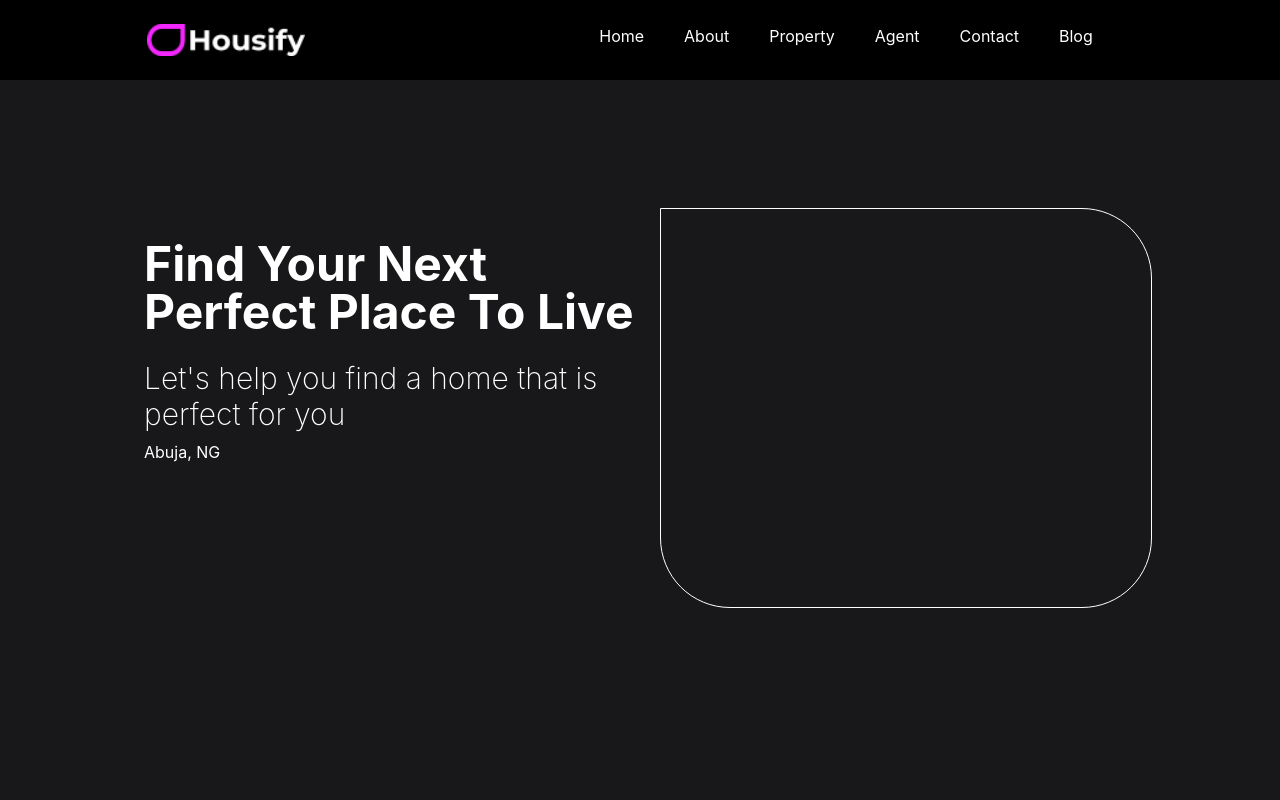
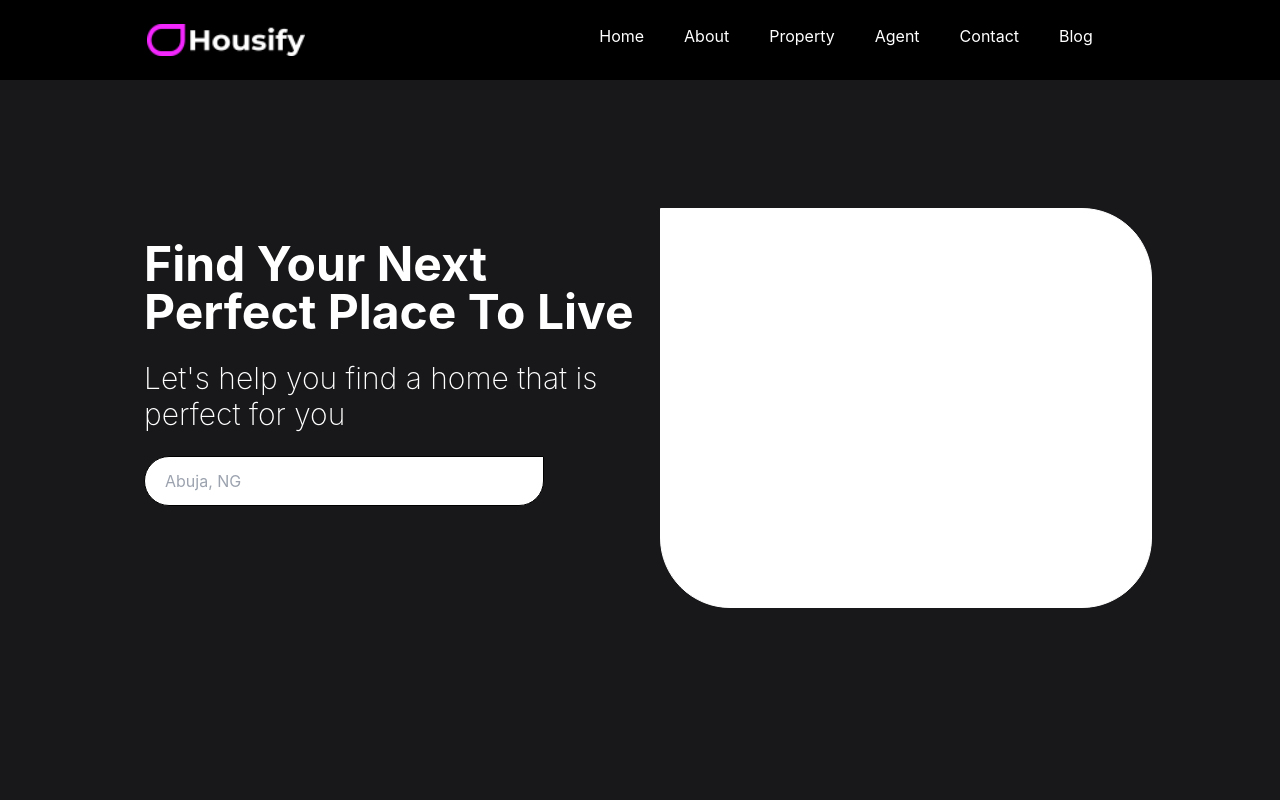
Before and after one commit to emmaudeji/Webstack-Portfolio-Project, a React (Create React App) app in the folder frontend/housify/: page / in a window 1280 px wide. Shown: the top 800 px of the page. Built offline with nearby package versions, Linux system fonts and the light colour scheme.

Commit message:
Modify input and box

```diff
--- /dev/null
+++ b/frontend/housify/src/components/Home/Home.css
@@ -0,0 +1,21 @@
+.box {
+  width: 50%;
+  height: 50%;
+  border: solid 1px;
+  border-bottom-left-radius: 70px;
+  border-bottom-right-radius: 70px;
+  border-top-right-radius: 70px;
+  margin-top: 10%;
+  padding: 10%;
+  margin-right: 10%;
+  background: white;
+}
+
+.btn {
+  width: 400px;
+  height: 50px;
+  border: solid 1px;
+  border-bottom-left-radius: 70px;
+  border-top-left-radius: 70px;
+  border-bottom-right-radius: 70px;
+}
--- a/frontend/housify/src/components/Home/Home.js
+++ b/frontend/housify/src/components/Home/Home.js
@@ -1,5 +1,6 @@
 import React from "react";
 import Header from "../Header/Header";
+import "./Home.css";
 
 function Home() {
   return (
@@ -10,23 +11,10 @@ function Home() {
           <h1 className="font-bold text-5xl">Find Your Next Perfect Place To Live</h1>
           <p className="text-3xl font-extralight mt-6">Let's help you find a home that is perfect for you</p>
 
-          <button class="rounded-full border-zinc-50">Abuja, NG</button>
+          <input className="btn outline-0 text-black p-5 mt-6" placeholder="Abuja, NG"></input>
         </div>
 
-        <div className="box h-200 w-200" style={{
-          width: "50%",
-          height: "50%",
-          border: "solid 1px",
-          borderBottomLeftRadius: "70px",
-          borderBottomRightRadius: "70px",
-          borderTopRightRadius: "70px",
-          marginTop: "10%",
-          padding: "10%",
-          marginRight: "10%"
-          }}></div>
-
-        <div className="box h-200 w-200"></div>
-
+        <div className="box"></div>
       </section>
       <section className="bg-black h-screen text-white">
         <div className="ml-36 pt-28">
```
